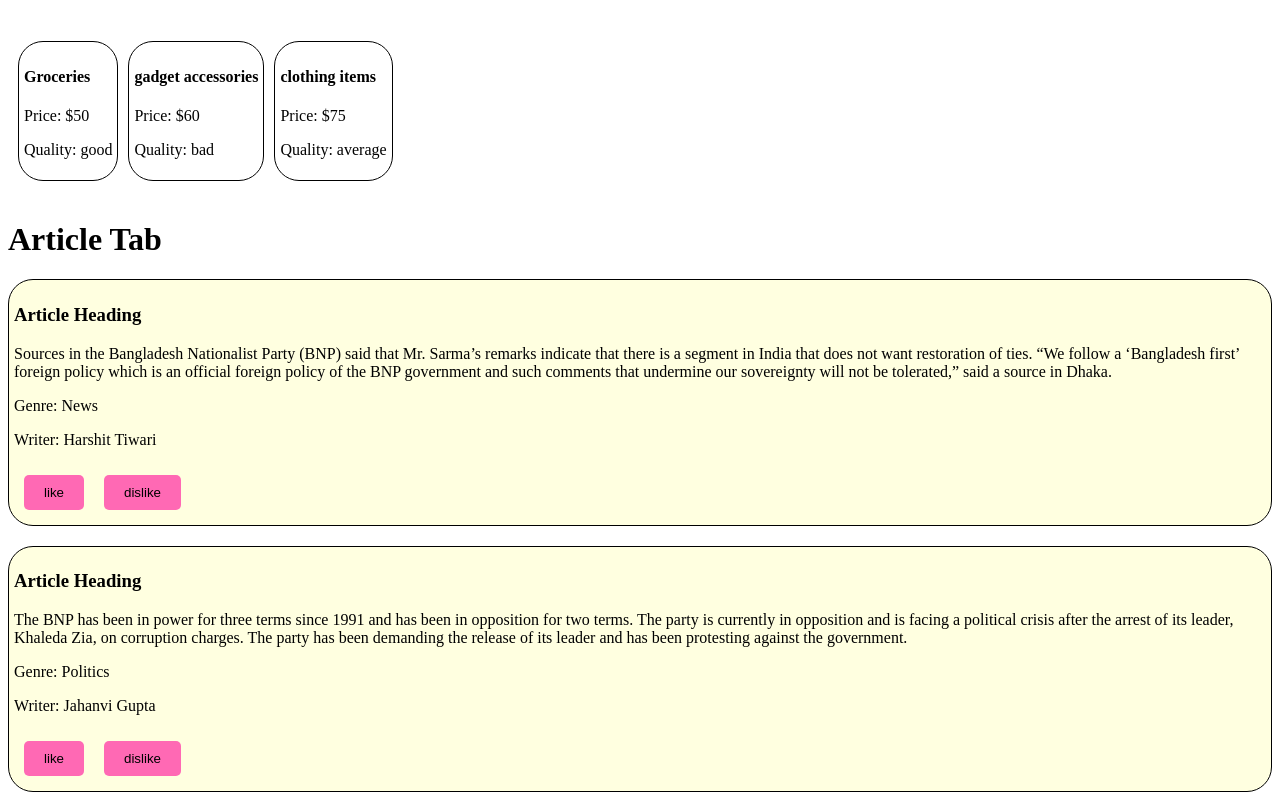
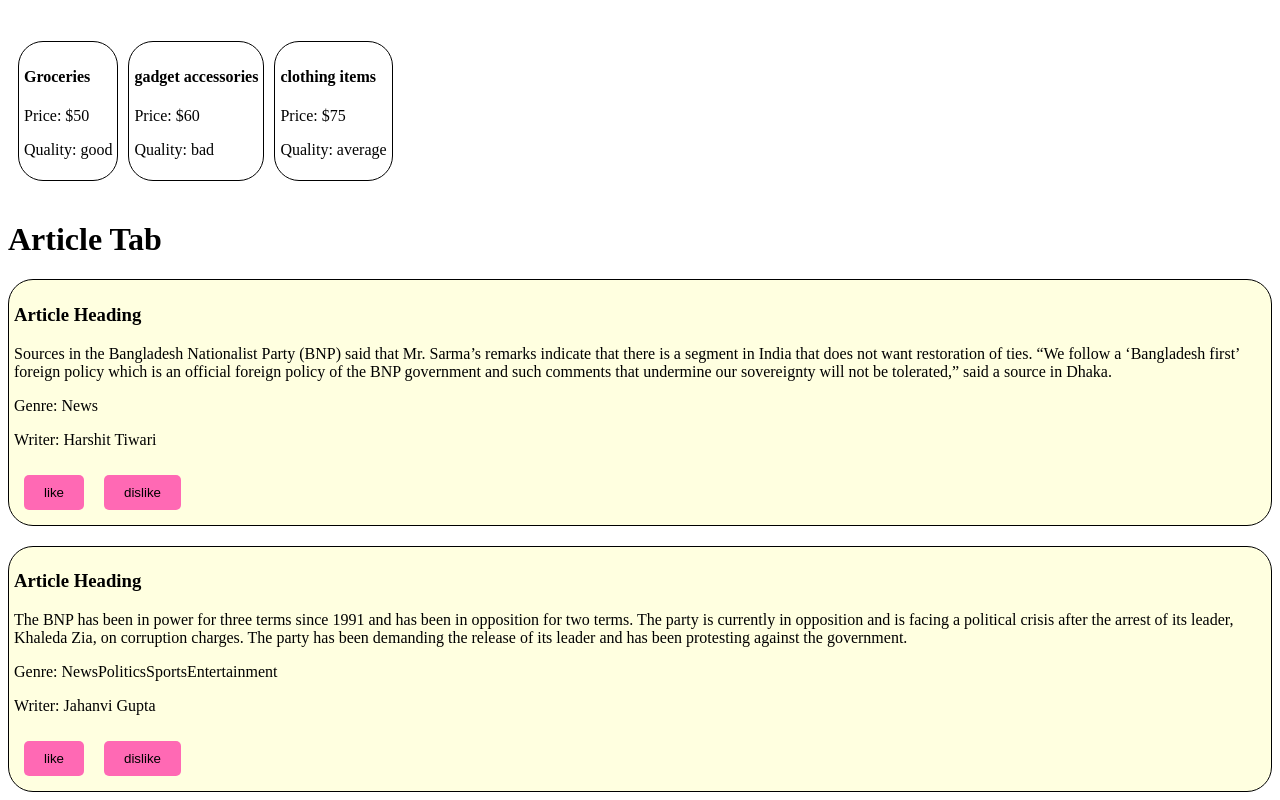
Before and after one commit to Harshit-Webworld1515/react-foundation, a React (Vite) app in the folder basic-React-app/: page / in a window 1280 px wide. Shown: the part 736-1536 px from the top of the page. Built offline with nearby package versions, Linux system fonts and the light colour scheme.

Commit message:
Rendering an array of list items in React

```diff
--- a/basic-React-app/src/ProductTab.jsx
+++ b/basic-React-app/src/ProductTab.jsx
@@ -26,11 +26,13 @@
 function ArticleTab() {
     let para1 = "Sources in the Bangladesh Nationalist Party (BNP) said that Mr. Sarma’s remarks indicate that there is a segment in India that does not want restoration of ties. “We follow a ‘Bangladesh first’ foreign policy which is an official foreign policy of the BNP government and such comments that undermine our sovereignty will not be tolerated,” said a source in Dhaka."
     let para2 = "The BNP has been in power for three terms since 1991 and has been in opposition for two terms. The party is currently in opposition and is facing a political crisis after the arrest of its leader, Khaleda Zia, on corruption charges. The party has been demanding the release of its leader and has been protesting against the government."
+    // Rendering an array of list items in React
+    // let category = [ <li> "News" </li>, <li> "Politics" </li>, <li> "Sports" </li>, <li> "Entertainment" </li> ]
     let category = ["News", "Politics", "Sports", "Entertainment"]
     return (
         <div>
-            <Article para1={para1} genre={category[0]} writer={{a:"Harshit Tiwari"}} />
-            <Article para1={para2} genre={category[1]} writer={{b:"Jahanvi Gupta"}} />
+            <Article para1={para1} genre={[category[0]]} writer={{a:"Harshit Tiwari"}} Liked={78}/>
+            <Article para1={para2} genre={category} writer={{b:"Jahanvi Gupta"}} Liked={59} />
         </div>
     )
 }
```
